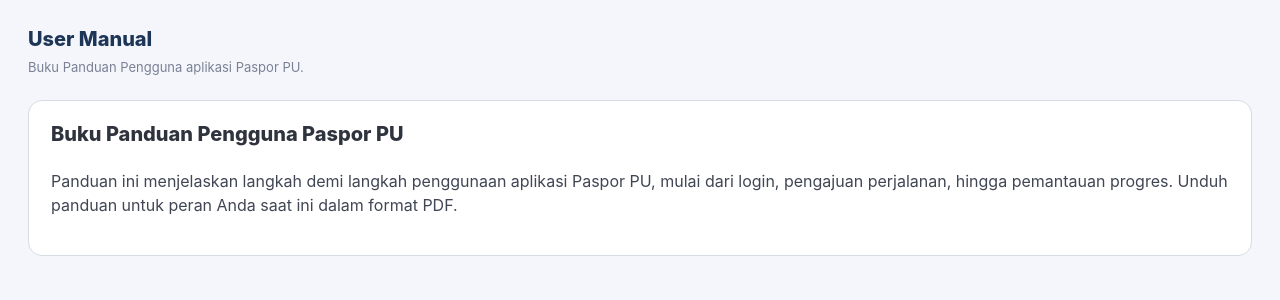
After one commit to 413x1/paspor_django, a Django app: template templates/bersama/user_manual.html in a window 1280 px wide. The commit adds this page. Shown: the top 300 px of the page. Run offline with Django 5.2, Linux system fonts and the light colour scheme; the template is opened without the code that fills it, so the values that code supplies are empty.

Commit message:
feat(user-manual): tambah halaman User Manual dan menu sidebar untuk Pegawai dan Admin Unor

```diff
--- a/paspor_project/urls.py
+++ b/paspor_project/urls.py
@@ -21,6 +21,7 @@ urlpatterns = [
     path("admin-bko/", include(("pengajuan.urls_bko", "bko"), namespace="bko")),
     path("admin-biropakln/", include(("pengajuan.urls_pakln", "pakln"), namespace="pakln")),
     path("profil/", views_pegawai.profil, name="profil"),
+    path("user-manual/", views_pegawai.user_manual, name="user_manual"),
     path("notifikasi/", include(("notifications.urls", "notifications"), namespace="notifications")),
 
     # Demo unggah berkas PDF ke bucket S3 — publik, tanpa login (lihat wiki/instructions/S3BUCKET_FILE_UPLOAD.MD)
--- a/pengajuan/breadcrumbs.py
+++ b/pengajuan/breadcrumbs.py
@@ -25,6 +25,7 @@ CRUMBS = {
     # --- Bersama -----------------------------------------------------------
     "profil": ("Profil", None),
     "notifications:list": ("Notifikasi", None),
+    "user_manual": ("User Manual", None),
 
     # --- Pegawai -----------------------------------------------------------
     "pegawai:beranda": ("Beranda", None),
--- a/pengajuan/views_pegawai.py
+++ b/pengajuan/views_pegawai.py
@@ -830,3 +830,9 @@ def profil(request):
         return redirect("profil")
 
     return render(request, "akun/profil.html", _context_profil(request))
+
+
+@role_required("pegawai", "admin_unor")
+def user_manual(request):
+    """Halaman Buku Panduan Pengguna: hanya pengantar + tombol unduh PDF statis."""
+    return render(request, "bersama/user_manual.html")
--- /dev/null
+++ b/templates/bersama/user_manual.html
@@ -0,0 +1,44 @@
+{% extends "base.html" %}
+{% load static %}
+{% block title %}User Manual{% endblock %}
+{% block wrap_extra_class %} medium{% endblock %}
+
+{% block content %}
+<div class="page-head">
+  <div>
+    <h2>User Manual</h2>
+    <p class="sub">Buku Panduan Pengguna aplikasi Paspor PU.</p>
+  </div>
+</div>
+
+<div class="box">
+  <h3 class="title is-5">Buku Panduan Pengguna Paspor PU</h3>
+  <p>
+    Panduan ini menjelaskan langkah demi langkah penggunaan aplikasi Paspor PU,
+    mulai dari login, pengajuan perjalanan, hingga pemantauan progres. Unduh
+    panduan untuk peran Anda saat ini dalam format PDF.
+  </p>
+
+  <div class="buttons mt-4">
+    {% if user.role == 'pegawai' %}
+    <a class="button is-primary"
+       href="{% static 'docs/panduan_pegawai.pdf' %}"
+       download="Panduan_Pegawai_Paspor_PU.pdf">
+      <span class="icon">
+        <svg width="18" height="18" viewBox="0 0 24 24" fill="none" stroke="currentColor" stroke-width="2" stroke-linecap="round" stroke-linejoin="round" aria-hidden="true"><path d="M21 15v4a2 2 0 0 1-2 2H5a2 2 0 0 1-2-2v-4"/><polyline points="7 10 12 15 17 10"/><line x1="12" y1="15" x2="12" y2="3"/></svg>
+      </span>
+      <span>Unduh Panduan Pegawai</span>
+    </a>
+    {% elif user.role == 'admin_unor' %}
+    <a class="button is-primary"
+       href="{% static 'docs/panduan_admin_unor.pdf' %}"
+       download="Panduan_Admin_Unor_Paspor_PU.pdf">
+      <span class="icon">
+        <svg width="18" height="18" viewBox="0 0 24 24" fill="none" stroke="currentColor" stroke-width="2" stroke-linecap="round" stroke-linejoin="round" aria-hidden="true"><path d="M21 15v4a2 2 0 0 1-2 2H5a2 2 0 0 1-2-2v-4"/><polyline points="7 10 12 15 17 10"/><line x1="12" y1="15" x2="12" y2="3"/></svg>
+      </span>
+      <span>Unduh Panduan Admin Unor</span>
+    </a>
+    {% endif %}
+  </div>
+</div>
+{% endblock %}
```
Also changed, not shown: templates/partials/_sidebar.html (+12 -0 lines).
